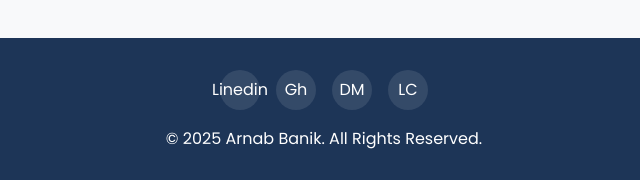
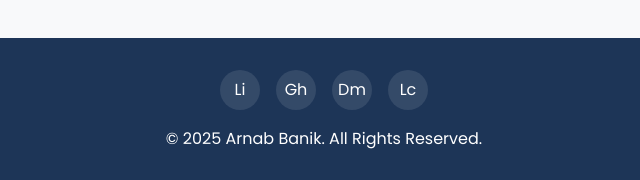
Before and after one commit to Arnabbanik/Arnabbanik.github.io, a plain HTML site: page index.html in a window 1280 px wide. Shown: the part 3625-3805 px from the top of the page, 316-956 px from the left. Drawn offline with Linux system fonts and the light colour scheme.

Commit message:
Update index.html

```diff
--- a/index.html
+++ b/index.html
@@ -794,10 +794,10 @@
     <footer>
         <div class="container">
             <div class="social-links">
-                <a href="https://www.linkedin.com/in/arnab-banik-b5422a203/" class="social-link">Linedin</a>
+                <a href="https://www.linkedin.com/in/arnab-banik-b5422a203/" class="social-link">Li</a>
                 <a href="https://github.com/Arnabbanik" class="social-link">Gh</a>
-                <a href="https://medium.com/@arnabbanik_67415" class="social-link">DM</a>
-                <a href="https://leetcode.com/u/arnabbanik378/" class="social-link">LC</a>
+                <a href="https://medium.com/@arnabbanik_67415" class="social-link">Dm</a>
+                <a href="https://leetcode.com/u/arnabbanik378/" class="social-link">Lc</a>
             </div>
             <p>&copy; 2025 Arnab Banik. All Rights Reserved.</p>
         </div>
```
